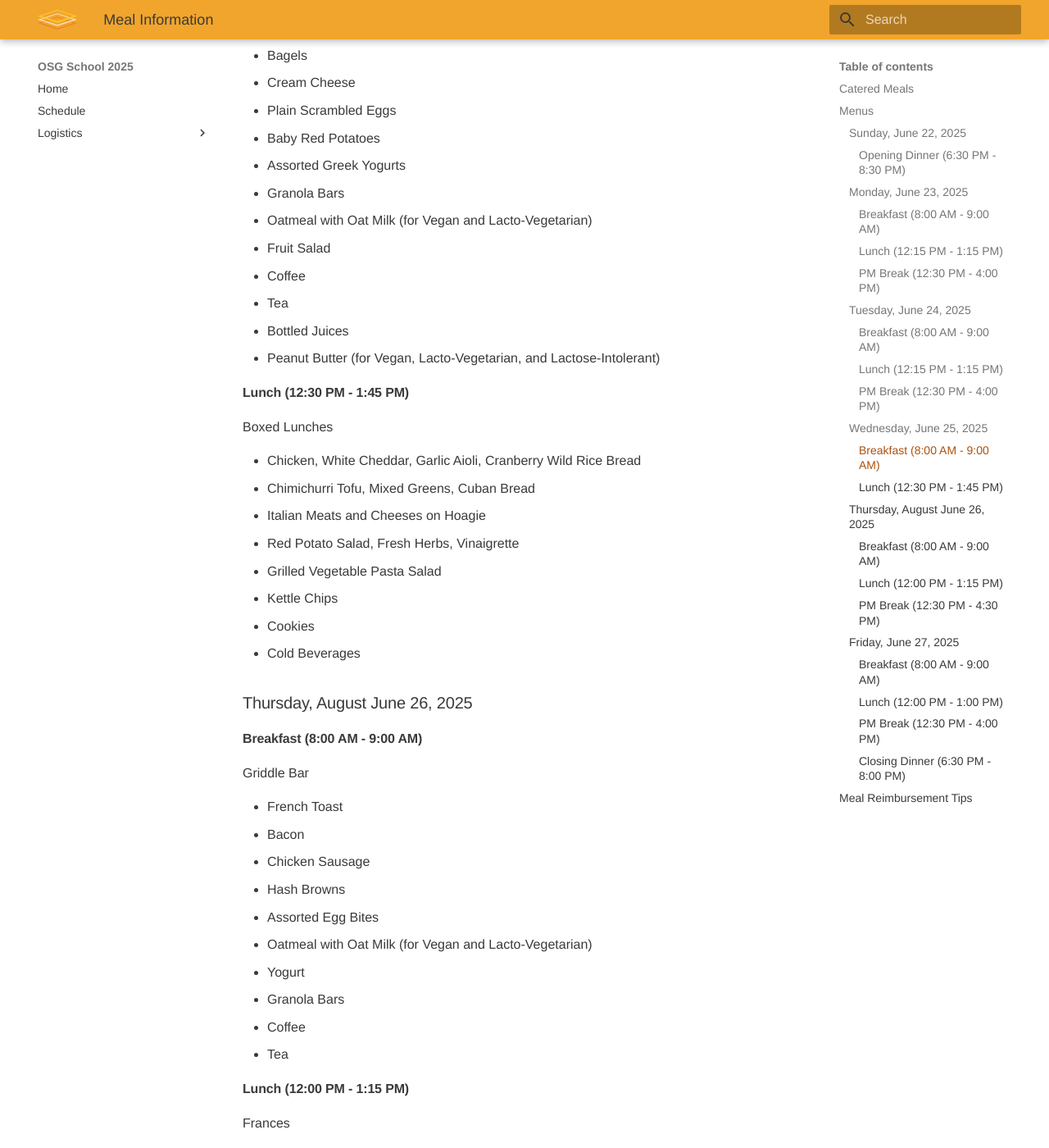
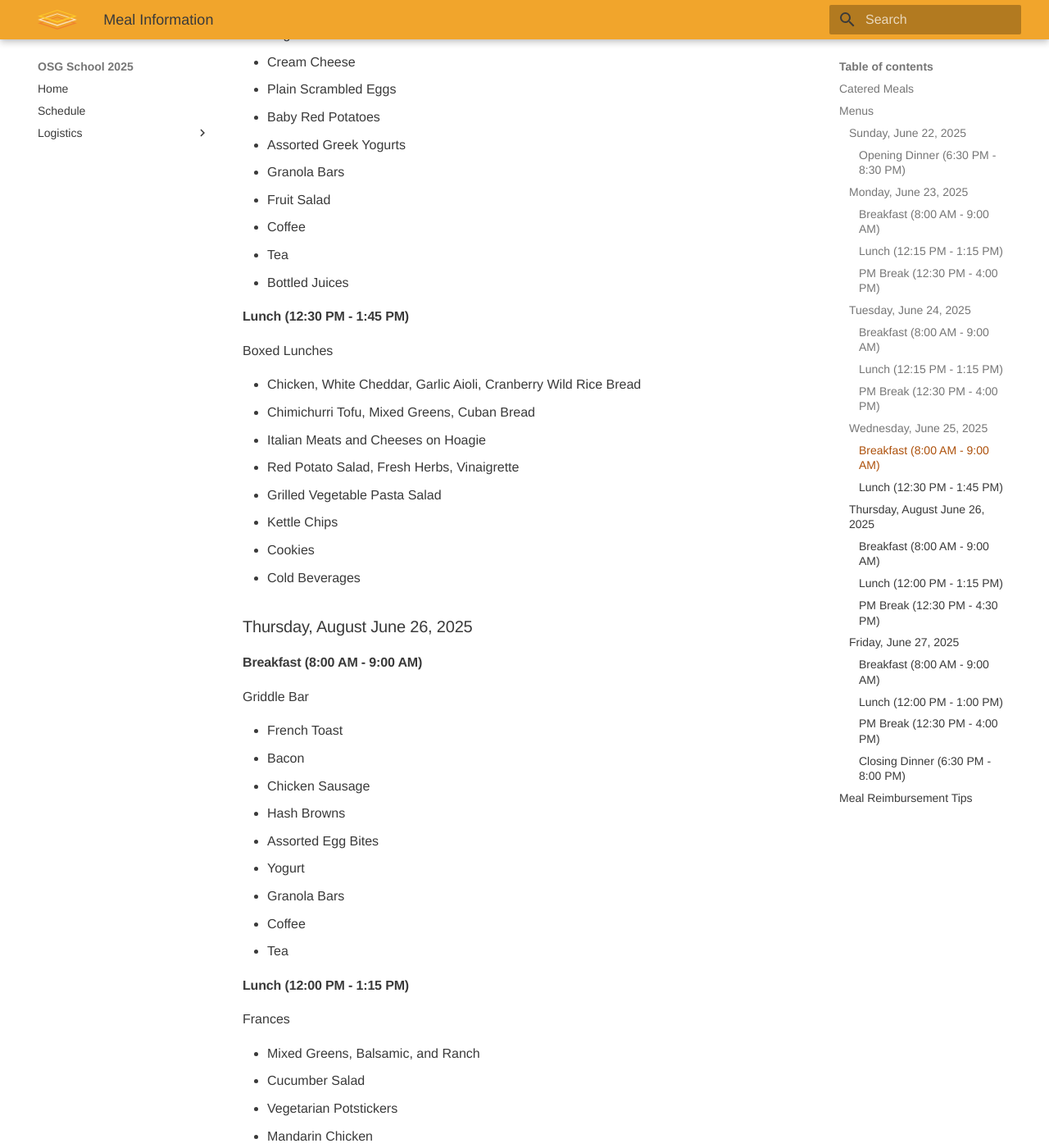
Before and after one commit to osg-htc/school-2025, an MkDocs documentation site: the page built from docs/logistics/meals.md, in a window 1280 px wide and 1400 px high, scrolled down 3479 px. Shown: the whole window at 82% size. Built offline with MkDocs 1.6.1 and Material for MkDocs 9.7.7, drawn with Linux system fonts in a browser that asks for light colours; some of the changed text lies outside the part shown.

Commit message:
Small consistency edits to meals.md

```diff
--- a/docs/logistics/meals.md
+++ b/docs/logistics/meals.md
@@ -64,7 +67,6 @@ Badger Breakfast
 - Hash Browns
 - Fresh Fruit Salad
 - Granola Bars
-- Oatmeal with Oat Milk (for Vegan and Lacto-Vegetarian)
 - Coffee
 - Hot Tea
 - Bottled Juice
@@ -101,7 +103,6 @@ Griddle Bar
 - Fruit Salad
 - Maple Syrup and Butter
 - Assorted Egg Bites
-- Oatmeal with Oat Milk (for Vegan and Lacto-Vegetarian)
 - Greek Yogurt
 - Granola Bars
 - Coffee
@@ -137,12 +138,10 @@ Badger Breakfast
 - Baby Red Potatoes
 - Assorted Greek Yogurts
 - Granola Bars
-- Oatmeal with Oat Milk (for Vegan and Lacto-Vegetarian)
 - Fruit Salad
 - Coffee
 - Tea
 - Bottled Juices
-- Peanut Butter (for Vegan, Lacto-Vegetarian, and Lactose-Intolerant)
 
 #### Lunch (12:30 PM - 1:45 PM)
 
@@ -168,7 +167,6 @@ Griddle Bar
 - Chicken Sausage
 - Hash Browns
 - Assorted Egg Bites
-- Oatmeal with Oat Milk (for Vegan and Lacto-Vegetarian)
 - Yogurt
 - Granola Bars
 - Coffee
@@ -205,7 +203,6 @@ Badger Breakfast
 - Hash Browns
 - Donuts
 - Granola Bars
-- Oatmeal with Oat Milk (for Vegan and Lacto-Vegetarian)
 - Fruit Salad
 - Coffee
 - Tea
```
Also changed, not shown: other parts of docs/logistics/meals.md (+3 -0 lines).
